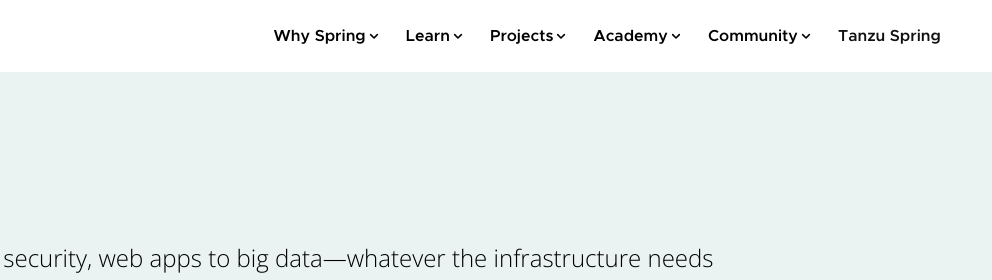
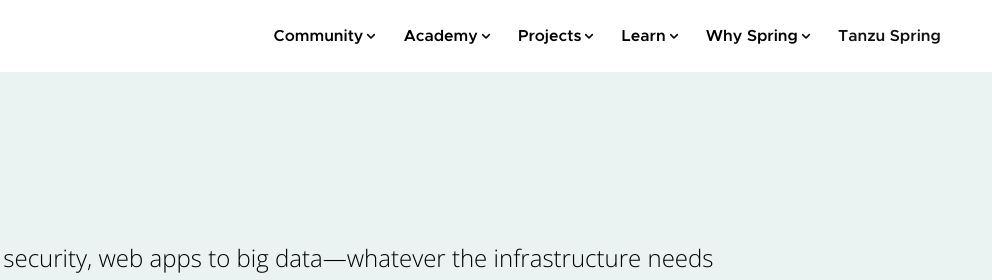
Before and after one commit to iliakorchinski/stage2_1, a website: page index.html in a window 1280 px wide. Shown: the top 280 px of the page, 288-1280 px from the left. Drawn offline with Linux system fonts and the light colour scheme; files whose address does not match are found by name.

Commit message:
refactore: move from hardcoded html markup to array for menu

```diff
--- a/index.html
+++ b/index.html
@@ -1,6 +1,7 @@
 <!doctype html>
 <html lang="en">
   <head>
+    <script src="script.js" defer></script>
     <meta charset="UTF-8" />
     <meta name="viewport" content="width=device-width, initial-scale=1.0" />
     <link rel="stylesheet" href="style.css" />
@@ -53,7 +54,7 @@
           </div>
           <div class="nav-links">
             <div class="links-container">
-              <div class="navbar-link-container">
+              <!-- <div class="navbar-link-container">
                 <span role="button" aria-expanded="true" class="navbar-link">
                   Why Spring
                 </span>
@@ -174,7 +175,7 @@
                     <a href="#">Authors</a>
                   </li>
                 </ul>
-              </div>
+              </div> -->
               <div><a class="link" href="#">Tanzu Spring</a></div>
             </div>
           </div>
--- /dev/null
+++ b/script.js
@@ -0,0 +1,75 @@
+const links = [
+  {
+    title: 'Why Spring',
+    url: '#',
+    nestedLinks: [
+      'Overview',
+      'Generative AI',
+      'Microservices',
+      'Reactive',
+      'Event Driven',
+      'Cloud',
+      'Web Applications',
+      'Serverless',
+      'Batching',
+    ],
+  },
+  {
+    title: 'Learn',
+    url: '#',
+    nestedLinks: [
+      'Overview',
+      'Quickstart',
+      'Guides',
+      'Blog',
+      'Security Advisories',
+    ],
+  },
+  {
+    title: 'Projects',
+    url: '#',
+    nestedLinks: [
+      'Overview',
+      'Spring Boot',
+      'Spring Framework',
+      'Spring Cloud',
+      'Spring Cloud Data Flow',
+      'Spring Data',
+      'Spring Integration',
+      'Spring Batch',
+      'Spring Security',
+      'Spring AI',
+    ],
+  },
+  { title: 'Academy', url: '#', nestedLinks: ['Courses', 'Get Certified'] },
+  {
+    title: 'Community',
+    url: '#',
+    nestedLinks: ['Community', 'Events', 'Authors'],
+  },
+];
+
+const menu = document.querySelector('.links-container');
+
+function renderMenu(links) {
+  links.forEach((link) => {
+    const linkDiv = document.createElement('div');
+    linkDiv.classList.add('navbar-link-container');
+
+    linkDiv.innerHTML = `<span role="button" aria-expanded="true" class="navbar-link">
+                  ${link.title}
+                </span>
+                 <ul class="dropdown">
+                ${link.nestedLinks
+                  .map(
+                    (nestedLink) => `<li>
+                        <a href="#">${nestedLink}</a>
+                    </li>`,
+                  )
+                  .join('')}
+                </ul>`;
+    const linkElement = menu.firstElementChild;
+    menu.insertBefore(linkDiv, linkElement);
+  });
+}
+renderMenu(links);
```
